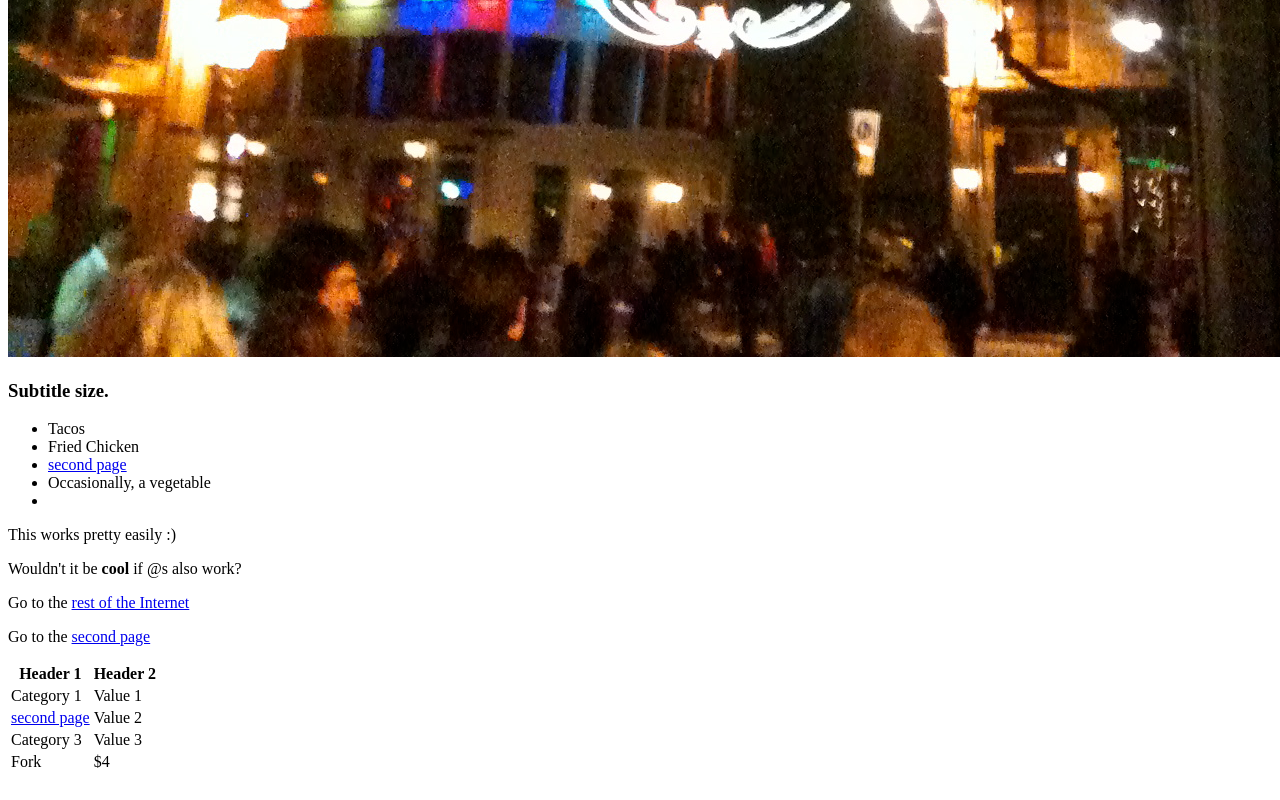
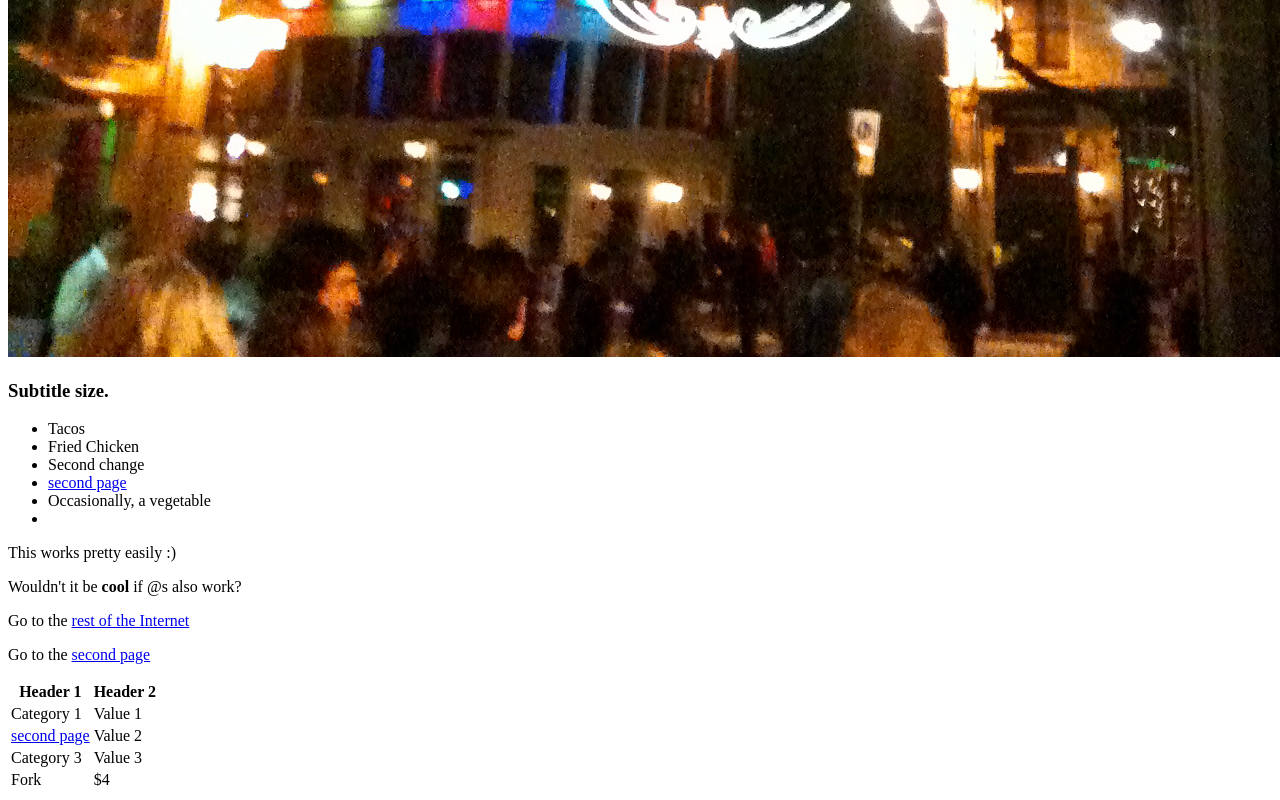
Before and after one commit to oscargithubkellogg/mysite, a plain HTML site: page index.html in a window 1280 px wide. Shown: the part 2118-2918 px from the top of the page. Drawn offline with Linux system fonts and the light colour scheme.

Commit message:
Secoind change test
sd

```diff
--- a/index.html
+++ b/index.html
@@ -33,6 +33,7 @@
         <ul>
             <li>Tacos</li>
             <li>Fried Chicken</li>
+            <li>Second change</li>
             <li><a href="page2.html">second page</a></li>
             <li>Occasionally, a vegetable</li>
             <li></li>
```
